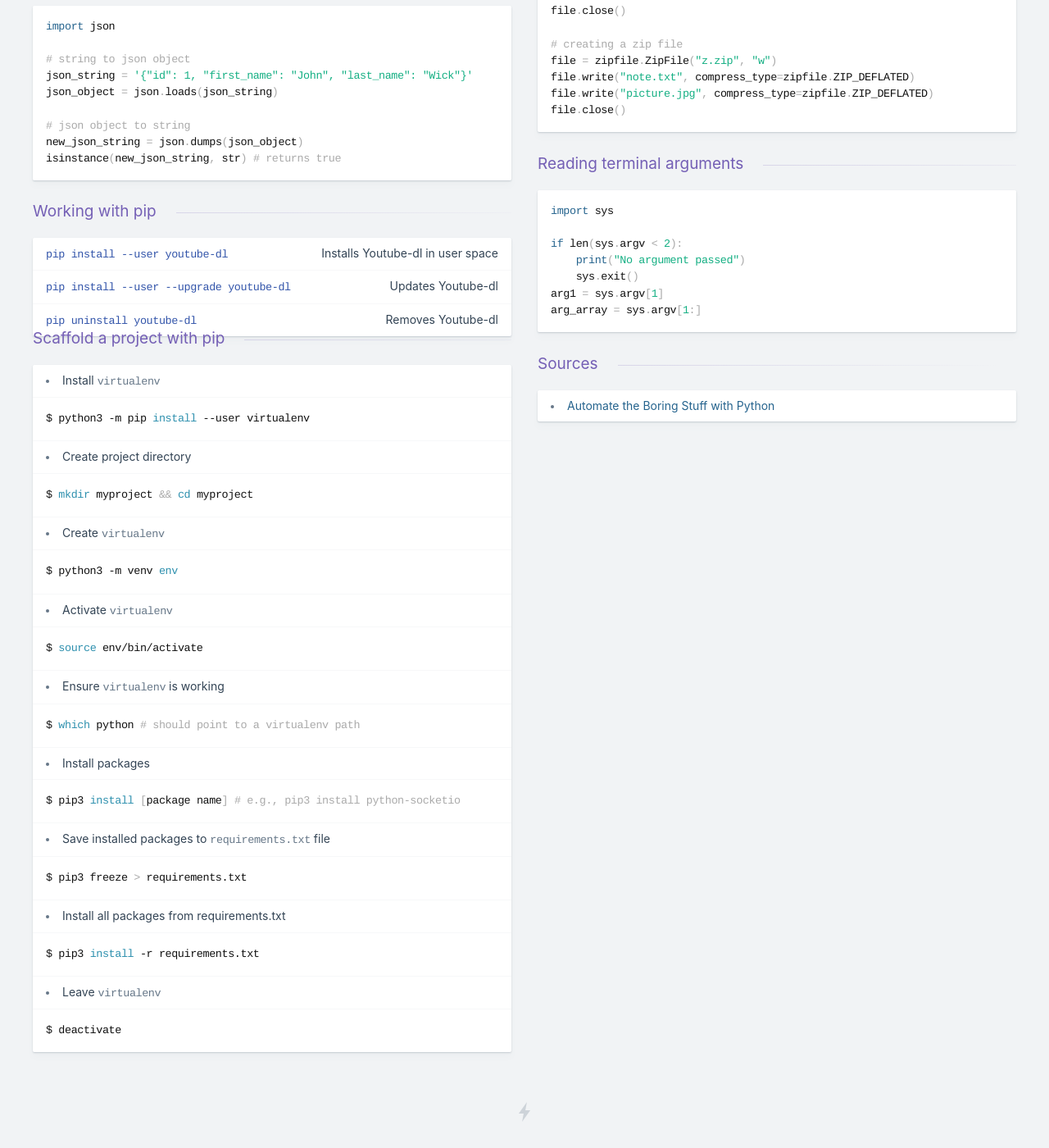
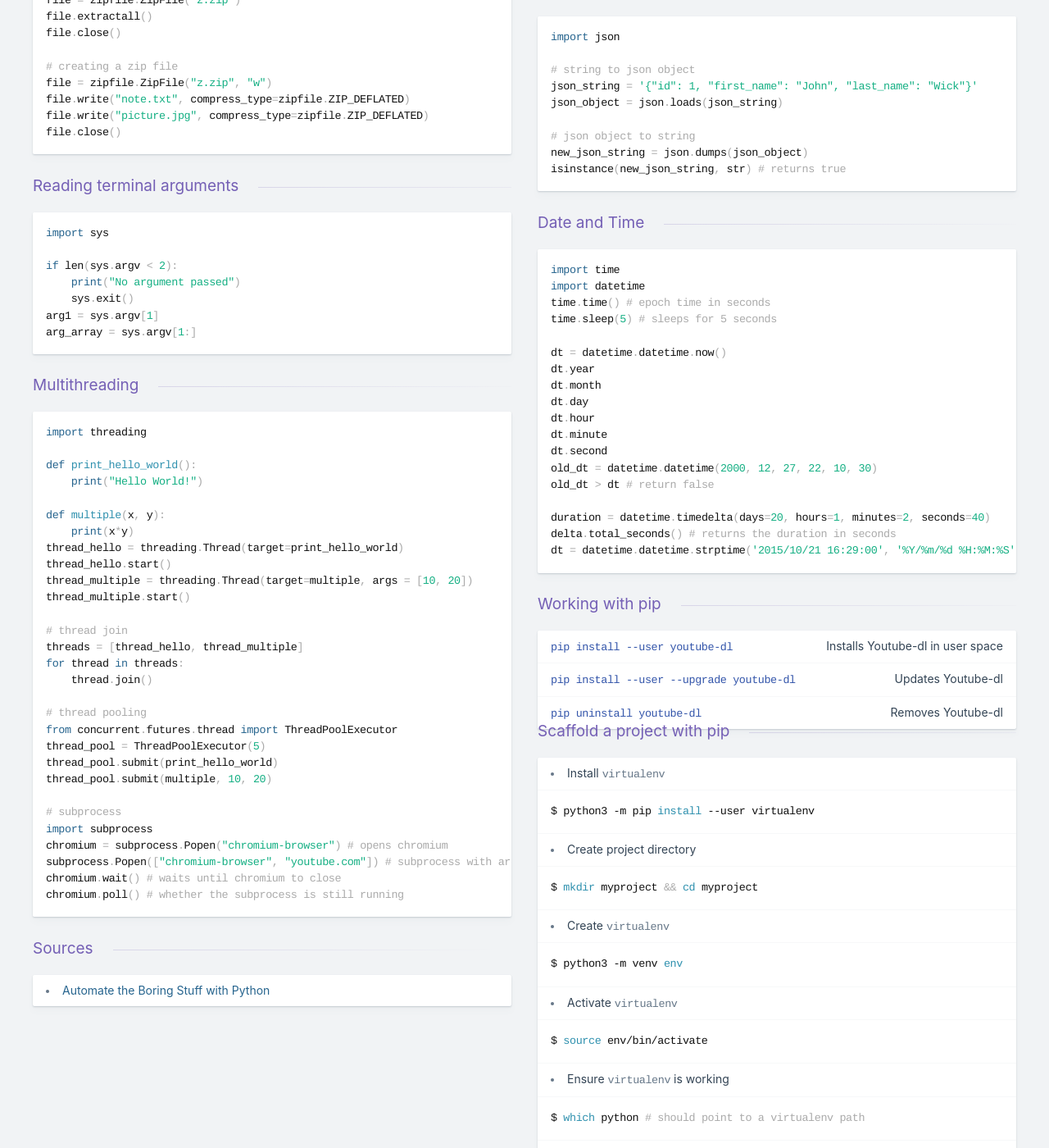
Before and after one commit to kasramp/cheat-sheet-factory, a Jekyll site: the page built from python/python.md, in a window 1280 px wide and 1400 px high, scrolled down 8001 px. Shown: the whole window at 82% size. Built offline with Jekyll 4.4.1, drawn with Linux system fonts in a browser that asks for light colours; nearby versions of some CDN libraries; some of the changed text lies outside the part shown.

Commit message:
More python cheat sheet

````diff
--- a/python/python.md
+++ b/python/python.md
@@ -26,6 +26,8 @@ len("Hello") # prints a string length
 str(20) # converts number to string
 int("20") # converts string to number
 float("20.5") # converts string to float
+round(33.33333, 2) # round a number to two decimal places
+bool("true") # string to boolean
 ```
 + `None` datatype is equal to `null` in Java.
 
@@ -819,6 +821,63 @@ arg1 = sys.argv[1]
 arg_array = sys.argv[1:]
 ```
 
+### Date and Time
+
+```python
+import time
+import datetime
+time.time() # epoch time in seconds
+time.sleep(5) # sleeps for 5 seconds
+
+dt = datetime.datetime.now()
+dt.year
+dt.month
+dt.day
+dt.hour
+dt.minute
+dt.second
+old_dt = datetime.datetime(2000, 12, 27, 22, 10, 30)
+old_dt > dt # return false
+
+duration = datetime.timedelta(days=20, hours=1, minutes=2, seconds=40)
+delta.total_seconds() # returns the duration in seconds
+dt = datetime.datetime.strptime('2015/10/21 16:29:00', '%Y/%m/%d %H:%M:%S') # string to date time
+```
+
+### Multithreading
+
+```python
+import threading
+
+def print_hello_world():
+    print("Hello World!")
+
+def multiple(x, y):
+    print(x*y)
+thread_hello = threading.Thread(target=print_hello_world)
+thread_hello.start()
+thread_multiple = threading.Thread(target=multiple, args = [10, 20])
+thread_multiple.start()
+
+# thread join
+threads = [thread_hello, thread_multiple]
+for thread in threads:
+    thread.join()
+
+# thread pooling
+from concurrent.futures.thread import ThreadPoolExecutor
+thread_pool = ThreadPoolExecutor(5)
+thread_pool.submit(print_hello_world)
+thread_pool.submit(multiple, 10, 20)
+
+# subprocess
+import subprocess
+chromium = subprocess.Popen("chromium-browser") # opens chromium
+subprocess.Popen(["chromium-browser", "youtube.com"]) # subprocess with argument
+chromium.wait() # waits until chromium to close
+chromium.poll() # whether the subprocess is still running
+```
+
 ### Working with pip
 
 | `pip install --user youtube-dl` | Installs Youtube-dl in user space |
````
Also changed, not shown: other parts of python/python.md (+1 -1 lines).
